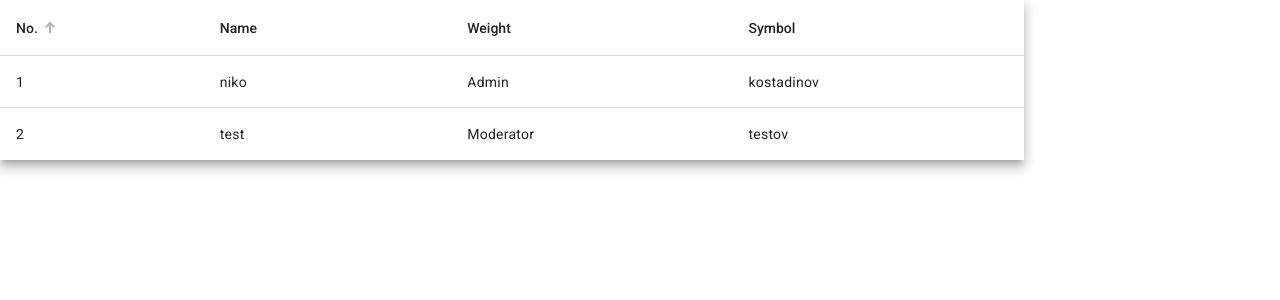
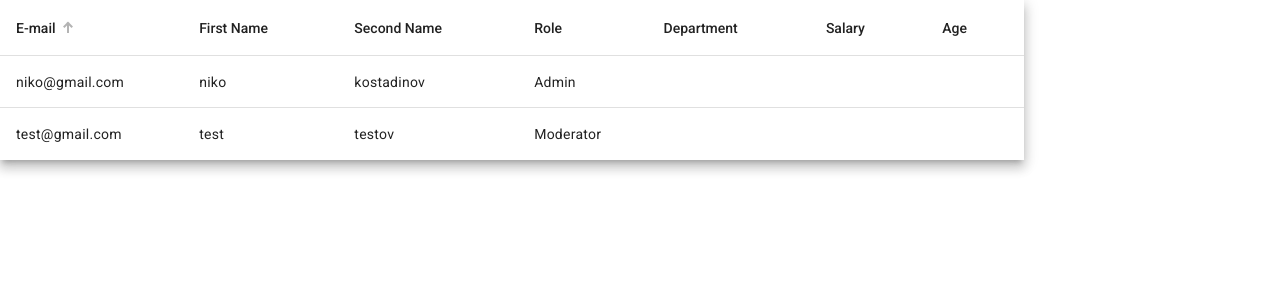
Before and after one commit to NikolayKostadinov21/Immedis_front_end_2023_hcm_Nikolay_Kostadinov, an Angular app in the folder human-capital-management/: page /employees in a window 1280 px wide. Shown: the top 300 px of the page. Built offline with nearby package versions, Linux system fonts and the light colour scheme; data requests are answered from the project's data file.

Commit message:
Completely fixing the table in the employee's list

```diff
--- a/human-capital-management/src/employees/employee-list/employee-list.component.html
+++ b/human-capital-management/src/employees/employee-list/employee-list.component.html
@@ -1,37 +1,60 @@
 <div class="container">
-    <table mat-table [dataSource]="dataSource" matSort (matSortChange)="announceSortChange($event)"
-        class="mat-elevation-z8 table-employees">
+    <table mat-table [dataSource]="dataSource" matSort class="mat-elevation-z8 table-employees">
 
-        <!-- Position Column -->
-        <ng-container matColumnDef="id">
-            <th mat-header-cell *matHeaderCellDef mat-sort-header sortActionDescription="Sort by number">
-                No.
+        <!-- Email Column -->
+        <ng-container matColumnDef="email">
+            <th mat-header-cell *matHeaderCellDef mat-sort-header>
+                E-mail
             </th>
-            <td mat-cell *matCellDef="let user"> {{user.id}} </td>
+            <td mat-cell *matCellDef="let user"> {{user.email}} </td>
         </ng-container>
 
-        <!-- Name Column -->
-        <ng-container matColumnDef="name">
-            <th mat-header-cell *matHeaderCellDef mat-sort-header sortActionDescription="Sort by name">
-                Name
+        <!-- First Name Column -->
+        <ng-container matColumnDef="firstName">
+            <th mat-header-cell *matHeaderCellDef mat-sort-header>
+                First Name
             </th>
-            <td mat-cell *matCellDef="let element"> {{element.firstName}} </td>
+            <td mat-cell *matCellDef="let user"> {{user.firstName}} </td>
         </ng-container>
 
-        <!-- Weight Column -->
-        <ng-container matColumnDef="weight">
-            <th mat-header-cell *matHeaderCellDef mat-sort-header sortActionDescription="Sort by weight">
-                Weight
+        <!-- Second Name Column -->
+        <ng-container matColumnDef="secondName">
+            <th mat-header-cell *matHeaderCellDef mat-sort-header>
+                Second Name
             </th>
-            <td mat-cell *matCellDef="let element"> {{element.role}} </td>
+            <td mat-cell *matCellDef="let user"> {{user.secondName}} </td>
         </ng-container>
 
-        <!-- Symbol Column -->
-        <ng-container matColumnDef="symbol">
-            <th mat-header-cell *matHeaderCellDef mat-sort-header sortActionDescription="Sort by symbol">
-                Symbol
+        <!-- Role Column -->
+        <ng-container matColumnDef="role">
+            <th mat-header-cell *matHeaderCellDef mat-sort-header>
+                Role
             </th>
-            <td mat-cell *matCellDef="let element"> {{element.secondName}} </td>
+            <td mat-cell *matCellDef="let user"> {{user.role}} </td>
+        </ng-container>
+
+        <!-- Department Column -->
+        <ng-container matColumnDef="department">
+            <th mat-header-cell *matHeaderCellDef mat-sort-header>
+                Department
+            </th>
+            <td mat-cell *matCellDef="let user"> {{user.department}} </td>
+        </ng-container>
+
+        <!-- Salary Column -->
+        <ng-container matColumnDef="salary">
+            <th mat-header-cell *matHeaderCellDef mat-sort-header>
+                Salary
+            </th>
+            <td mat-cell *matCellDef="let user"> {{user.salary}} </td>
+        </ng-container>
+
+        <!-- Age Column -->
+        <ng-container matColumnDef="age">
+            <th mat-header-cell *matHeaderCellDef mat-sort-header>
+                Age
+            </th>
+            <td mat-cell *matCellDef="let user"> {{user.age}} </td>
         </ng-container>
 
         <tr mat-header-row *matHeaderRowDef="displayedColumns"></tr>
--- a/human-capital-management/src/employees/employee-list/employee-list.component.ts
+++ b/human-capital-management/src/employees/employee-list/employee-list.component.ts
@@ -1,7 +1,6 @@
 import { Component, OnInit } from '@angular/core';
-import { LiveAnnouncer } from '@angular/cdk/a11y';
 import { ViewChild } from '@angular/core';
-import { MatSort, Sort } from '@angular/material/sort';
+import { MatSort } from '@angular/material/sort';
 import { MatTableDataSource } from '@angular/material/table';
 import { EmployeeService } from '../../shared/services/employees.service';
 import { User } from '../../shared/models/user.model';
@@ -13,14 +12,12 @@ import { User } from '../../shared/models/user.model';
 })
 export class EmployeeListComponent implements OnInit {
 
-    employees = new Array<User>();
-    displayedColumns: string[] = ['id', 'name', 'weight', 'symbol'];
+    displayedColumns: string[] = ['email', 'firstName', 'secondName', 'role', 'department', 'salary', 'age'];
     dataSource = new MatTableDataSource<User>();
 
     @ViewChild(MatSort) sort!: MatSort;
 
     constructor(
-        private liveAnnouncer: LiveAnnouncer,
         private employeeService: EmployeeService
     ) { }
 
@@ -28,21 +25,13 @@ export class EmployeeListComponent implements OnInit {
         this.getAllEmployees();
     }
 
+    ngAfterViewInit(): void {
+        this.dataSource.sort = this.sort;
+    }
+
     getAllEmployees(): void {
         this.employeeService.getAll().subscribe(data => {
             this.dataSource.data = data;
         });
     }
-
-    ngAfterViewInit() {
-        this.dataSource.sort = this.sort;
-    }
-
-    announceSortChange(sortState: Sort) {
-        if (sortState.direction) {
-            this.liveAnnouncer.announce(`Sorted ${sortState.direction}ending`);
-        } else {
-            this.liveAnnouncer.announce('Sorting cleared');
-        }
-    }
 }
--- a/human-capital-management/src/shared/models/user.model.ts
+++ b/human-capital-management/src/shared/models/user.model.ts
@@ -9,6 +9,5 @@ export interface User {
     lastname?: string;
     age?: number;
     department?: string;
-    records?: string[];
     salary?: number;
 }
```
